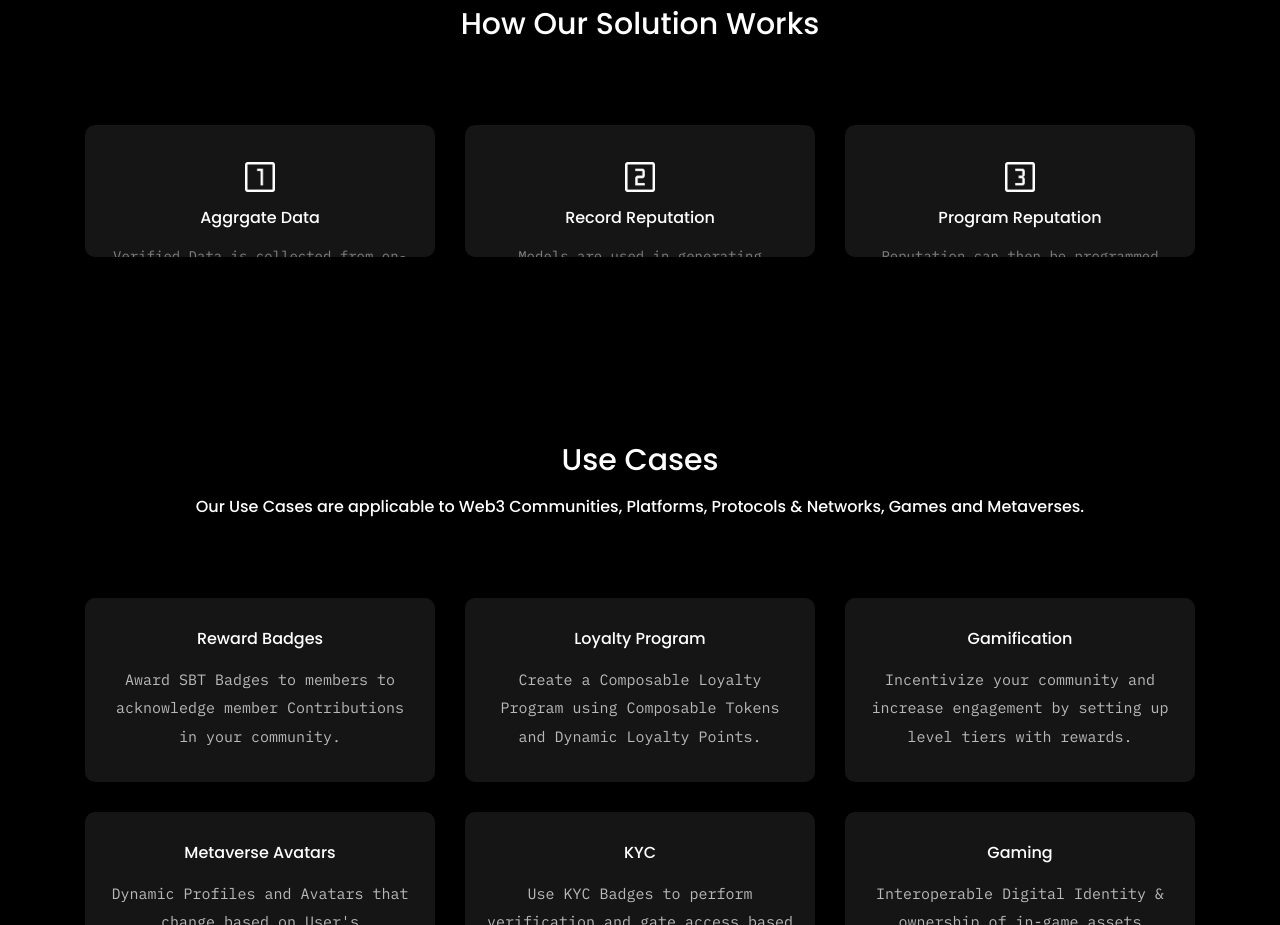
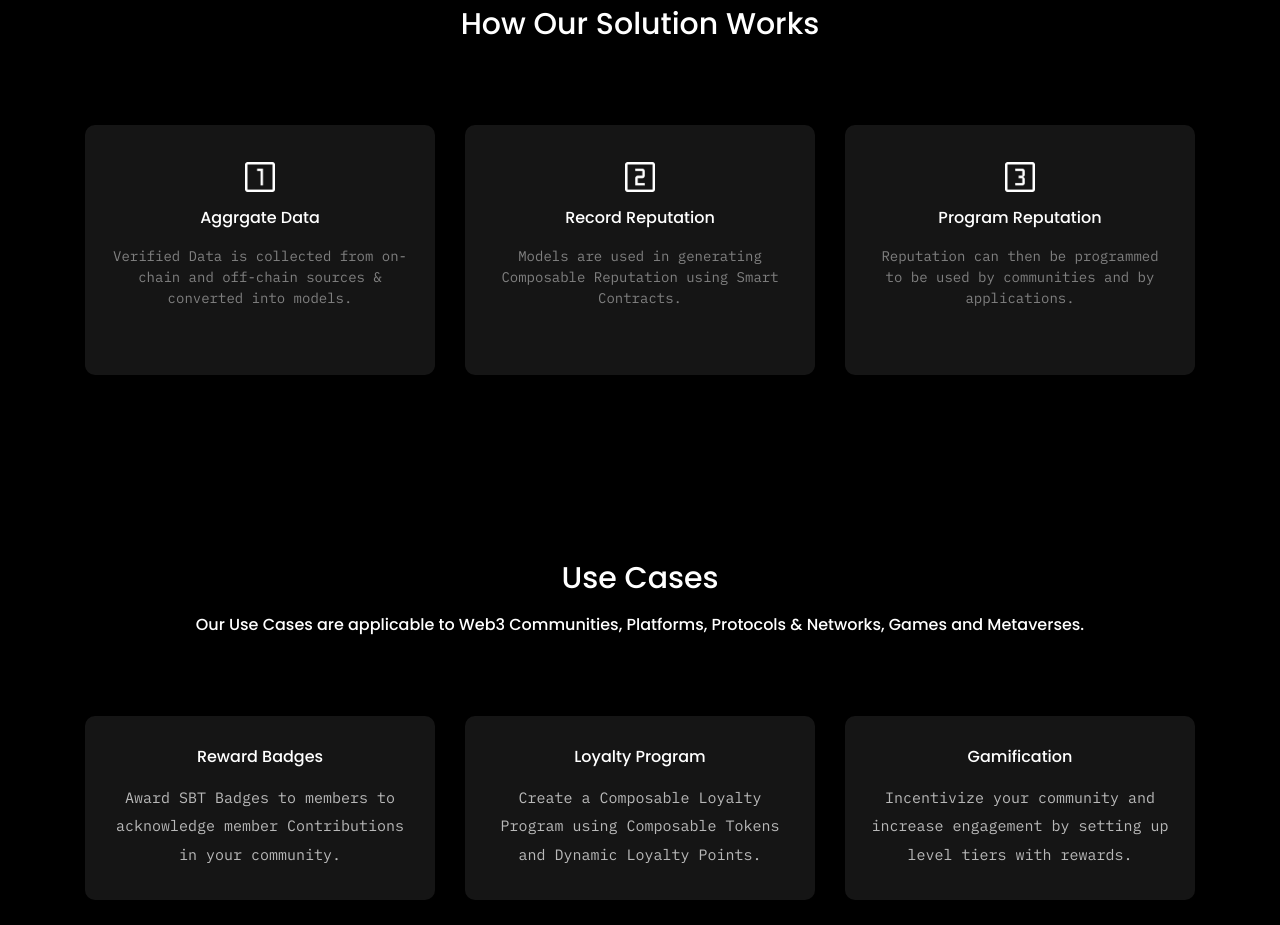
Before and after one commit to Debparna/quest-website, a plain HTML site: page index.html in a window 1280 px wide. Shown: the part 1920-2845 px from the top of the page. Drawn offline with Linux system fonts and the light colour scheme.

Commit message:
platform

```diff
--- a/index.html
+++ b/index.html
@@ -189,7 +189,7 @@
             <div class="row">
                 <div class="col-12 col-sm-6 col-md-3 col-lg-4">
                     <!-- Single Cool Fact -->
-                    <div class="trust-item text-center wow fadeInUp" data-wow-delay="0.2s">
+                    <div class="trust-item text-center wow fadeInUp" data-wow-delay="0.2s" style="padding-bottom: 143px;">
                         <div>
                             <img draggable="false" src="img/1.png" width="30px" alt="">
                         </div>
@@ -203,7 +203,7 @@
 
                 <div class="col-12 col-sm-6 col-md-3 col-lg-4">
                     <!-- Single Cool Fact -->
-                    <div class="trust-item text-center wow fadeInUp" data-wow-delay="0.2s">
+                    <div class="trust-item text-center wow fadeInUp" data-wow-delay="0.2s" style="padding-bottom: 143px;">
                         <div>
                             <img draggable="false" src="img/2.png" width="30px" alt="">
                         </div>
@@ -217,7 +217,7 @@
 
                 <div class="col-12 col-sm-6 col-md-3 col-lg-4">
                     <!-- Single Cool Fact -->
-                    <div class="trust-item text-center wow fadeInUp" data-wow-delay="0.2s">
+                    <div class="trust-item text-center wow fadeInUp" data-wow-delay="0.2s" style="padding-bottom: 143px;">
                         <div>
                             <img draggable="false" src="img/3.png" width="30px" alt="">
                         </div>
```
